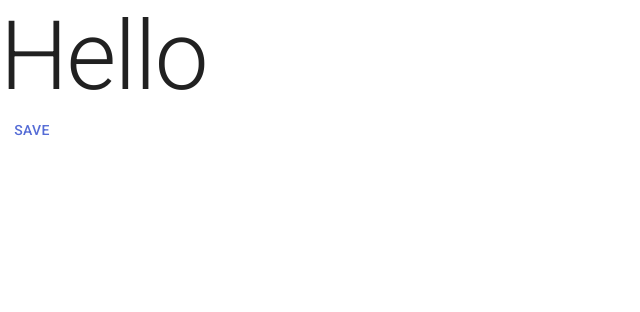
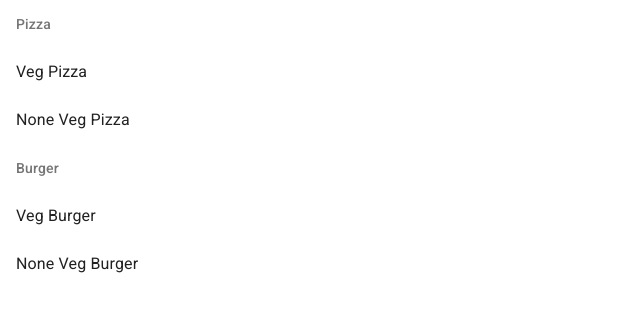
Before and after one commit to nadimsheikh07/digital-menu, a Next.js app: page / in a window 1280 px wide. Shown: the top 312 px of the page, without its empty margins (0-640 px from the left). Built offline with nearby package versions, Linux system fonts and the light colour scheme.

Commit message:
add menu data

```diff
--- /dev/null
+++ b/component/menu/index.js
@@ -0,0 +1,29 @@
+import React from 'react';
+import List from '@material-ui/core/List';
+import ListItem from '@material-ui/core/ListItem';
+import ListItemText from '@material-ui/core/ListItemText';
+import ListSubheader from '@material-ui/core/ListSubheader';
+import { useStyles } from './styles'
+import MenuData from '../../data/menu.json'
+
+const ResMenu = () => {
+    const classes = useStyles();
+    return (
+        <List className={classes.root} subheader={<li />}>
+            {MenuData.map((menu) => (
+                <li key={`section-${menu.className}`} className={classes.listSection}>
+                    <ul className={classes.ul}>
+                        <ListSubheader>{menu.name}</ListSubheader>
+                        {menu?.items.map((item) => (
+                            <ListItem key={`item-${menu.name}-${item.name}`}>
+                                <ListItemText primary={item.name} />
+                            </ListItem>
+                        ))}
+                    </ul>
+                </li>
+            ))}
+        </List>
+    );
+}
+
+export default ResMenu
--- /dev/null
+++ b/component/menu/styles.js
@@ -0,0 +1,18 @@
+import { makeStyles } from "@material-ui/core";
+
+export const useStyles = makeStyles((theme) => ({
+    root: {
+        width: '100%',
+        backgroundColor: theme.palette.background.paper,
+        position: 'relative',
+        overflow: 'auto',
+        maxHeight: 700,
+    },
+    listSection: {
+        backgroundColor: 'inherit',
+    },
+    ul: {
+        backgroundColor: 'inherit',
+        padding: 0,
+    },
+}));
--- /dev/null
+++ b/data/menu.json
@@ -0,0 +1,32 @@
+[
+    {
+        "name": "Pizza",
+        "items": [
+            {
+                "name": "Veg Pizza",
+                "price": 100,
+                "isNonVeg": false
+            },
+            {
+                "name": "None Veg Pizza",
+                "price": 150,
+                "isNonVeg": true
+            }
+        ]
+    },
+    {
+        "name": "Burger",
+        "items": [
+            {
+                "name": "Veg Burger",
+                "price": 100,
+                "isNonVeg": false
+            },
+            {
+                "name": "None Veg Burger",
+                "price": 160,
+                "isNonVeg": true
+            }
+        ]
+    }
+]
--- a/pages/index.js
+++ b/pages/index.js
@@ -1,11 +1,8 @@
-import { Button, Typography } from '@material-ui/core'
+import ResMenu from '../component/menu'
 
 const Home = () => {
   return (
-    <div>
-      <Typography component="h1" variant="h1">Hello</Typography>
-      <Button color="primary">Save</Button>
-    </div>
+    <ResMenu/>
   )
 }
 
```
